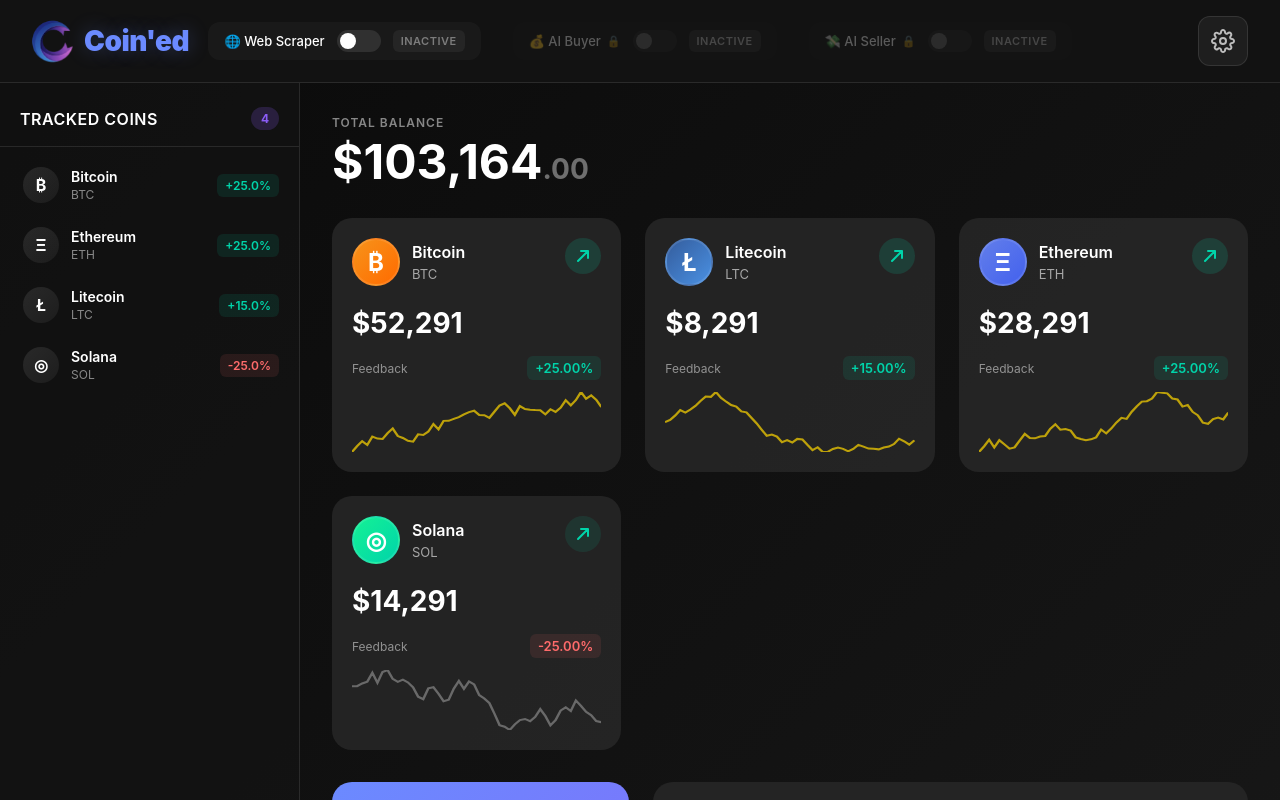
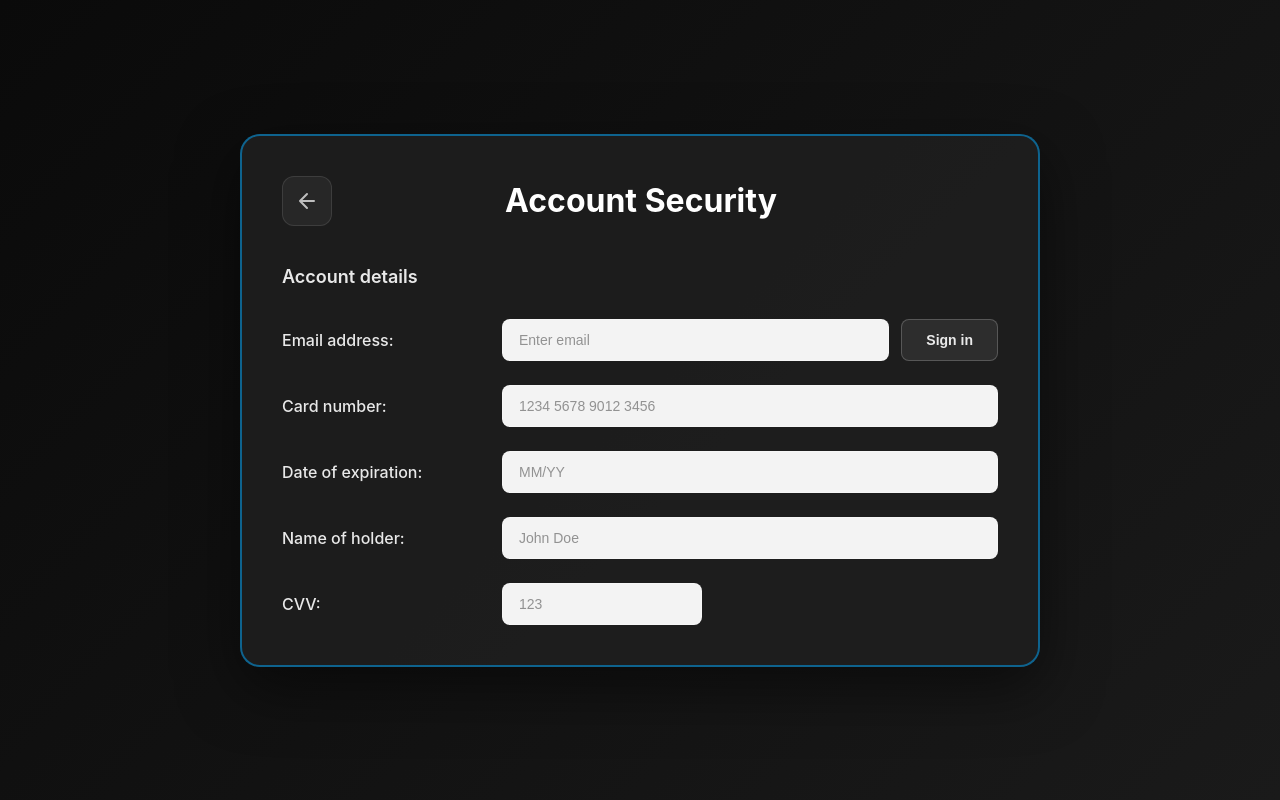
Before and after one commit to Cirbble/codejam2025, an Angular app in the folder coin-ed/: page /settings in a window 1280 px wide. Before the commit this address led to /. Shown: the top 800 px of the page. Built offline with nearby package versions, Linux system fonts and the light colour scheme.

Commit message:
Add settings page with routing and navigation

```diff
--- a/coin-ed/src/app/app.html
+++ b/coin-ed/src/app/app.html
@@ -1,2 +1 @@
-<app-dashboard></app-dashboard>
 <router-outlet />
--- a/coin-ed/src/app/app.routes.ts
+++ b/coin-ed/src/app/app.routes.ts
@@ -1,3 +1,9 @@
 import { Routes } from '@angular/router';
+import { DashboardComponent } from './components/dashboard/dashboard.component';
+import { SettingsComponent } from './components/settings/settings.component';
 
-export const routes: Routes = [];
+export const routes: Routes = [
+  { path: '', component: DashboardComponent },
+  { path: 'settings', component: SettingsComponent },
+  { path: '**', redirectTo: '' }
+];
--- a/coin-ed/src/app/app.ts
+++ b/coin-ed/src/app/app.ts
@@ -1,10 +1,9 @@
 import { Component, signal } from '@angular/core';
 import { RouterOutlet } from '@angular/router';
-import { DashboardComponent } from './components/dashboard/dashboard.component';
 
 @Component({
   selector: 'app-root',
-  imports: [RouterOutlet, DashboardComponent],
+  imports: [RouterOutlet],
   templateUrl: './app.html',
   styleUrl: './app.css'
 })
--- a/coin-ed/src/app/components/dashboard/dashboard.component.ts
+++ b/coin-ed/src/app/components/dashboard/dashboard.component.ts
@@ -1,5 +1,6 @@
 import { Component, inject } from '@angular/core';
 import { CommonModule } from '@angular/common';
+import { Router } from '@angular/router';
 import { DataService } from '../../services/data.service';
 import { DataLoaderService } from '../../services/data-loader.service';
 import { ControlPanelComponent } from '../control-panel/control-panel.component';
@@ -21,6 +22,7 @@
   styleUrls: ['./dashboard.component.css']
 })
 export class DashboardComponent {
+  private router = inject(Router);
   dataService = inject(DataService);
   dataLoader = inject(DataLoaderService);
 
@@ -70,8 +72,6 @@
   }
 
   openSettings(): void {
-    // Placeholder for settings page navigation
-    console.log('Settings clicked - Navigation placeholder');
-    alert('Settings page coming soon!');
+    this.router.navigate(['/settings']);
   }
 }
--- /dev/null
+++ b/coin-ed/src/app/components/settings/settings.component.css
@@ -0,0 +1,222 @@
+.settings-container {
+  min-height: 100vh;
+  background: linear-gradient(135deg, #0a0a0a 0%, #1a1a1a 100%);
+  display: flex;
+  align-items: center;
+  justify-content: center;
+  padding: 40px 20px;
+}
+
+.settings-card {
+  width: 100%;
+  max-width: 800px;
+  background: rgba(30, 30, 30, 0.95);
+  border: 2px solid rgba(0, 170, 255, 0.5);
+  border-radius: 20px;
+  padding: 40px;
+  box-shadow: 0 20px 60px rgba(0, 0, 0, 0.5);
+}
+
+.settings-header {
+  display: flex;
+  align-items: center;
+  justify-content: space-between;
+  margin-bottom: 40px;
+}
+
+.back-btn {
+  background: rgba(255, 255, 255, 0.05);
+  border: 1px solid rgba(255, 255, 255, 0.1);
+  border-radius: 12px;
+  padding: 12px;
+  color: rgba(255, 255, 255, 0.7);
+  cursor: pointer;
+  display: flex;
+  align-items: center;
+  justify-content: center;
+  transition: all 0.3s ease;
+}
+
+.back-btn:hover {
+  background: rgba(255, 255, 255, 0.1);
+  color: #FFD700;
+  border-color: rgba(255, 215, 0, 0.3);
+  transform: translateX(-4px);
+}
+
+.header-spacer {
+  width: 48px;
+  height: 48px;
+}
+
+.settings-title {
+  color: #fff;
+  font-size: 32px;
+  font-weight: 700;
+  margin: 0;
+  text-align: center;
+  flex: 1;
+}
+
+.settings-content {
+  margin-top: 20px;
+}
+
+.section-title {
+  color: rgba(255, 255, 255, 0.9);
+  font-size: 18px;
+  font-weight: 600;
+  margin: 0 0 32px 0;
+}
+
+.account-form {
+  display: flex;
+  flex-direction: column;
+  gap: 24px;
+}
+
+.form-group {
+  display: grid;
+  grid-template-columns: 200px 1fr;
+  align-items: center;
+  gap: 20px;
+}
+
+.cvv-group {
+  grid-template-columns: 200px 200px;
+}
+
+.form-label {
+  color: rgba(255, 255, 255, 0.9);
+  font-size: 16px;
+  font-weight: 500;
+  text-align: left;
+}
+
+.form-input {
+  background: rgba(255, 255, 255, 0.95);
+  border: 1px solid rgba(255, 255, 255, 0.2);
+  border-radius: 8px;
+  padding: 12px 16px;
+  color: #000;
+  font-size: 14px;
+  transition: all 0.3s ease;
+  width: 100%;
+}
+
+.form-input::placeholder {
+  color: rgba(0, 0, 0, 0.4);
+}
+
+.form-input:focus {
+  outline: none;
+  border-color: #00aaff;
+  box-shadow: 0 0 0 3px rgba(0, 170, 255, 0.1);
+}
+
+.form-input:disabled {
+  background: rgba(255, 255, 255, 0.7);
+  cursor: not-allowed;
+}
+
+.cvv-input {
+  max-width: 200px;
+}
+
+.input-with-button {
+  display: flex;
+  align-items: center;
+  gap: 12px;
+}
+
+.input-with-button .form-input {
+  flex: 1;
+}
+
+.sign-in-btn {
+  background: rgba(50, 50, 50, 0.8);
+  border: 1px solid rgba(255, 255, 255, 0.2);
+  border-radius: 8px;
+  padding: 12px 24px;
+  color: rgba(255, 255, 255, 0.9);
+  font-size: 14px;
+  font-weight: 600;
+  cursor: pointer;
+  transition: all 0.3s ease;
+  white-space: nowrap;
+}
+
+.sign-in-btn:hover {
+  background: rgba(0, 212, 170, 0.2);
+  border-color: rgba(0, 212, 170, 0.5);
+  color: #00d4aa;
+}
+
+.signed-in-badge {
+  background: rgba(0, 212, 170, 0.2);
+  border: 1px solid rgba(0, 212, 170, 0.5);
+  border-radius: 8px;
+  padding: 12px 24px;
+  color: #00d4aa;
+  font-size: 14px;
+  font-weight: 600;
+  white-space: nowrap;
+}
+
+/* Responsive Design */
+@media (max-width: 768px) {
+  .settings-card {
+    padding: 24px;
+  }
+
+  .settings-title {
+    font-size: 24px;
+  }
+
+  .form-group {
+    grid-template-columns: 1fr;
+    gap: 8px;
+  }
+
+  .cvv-group {
+    grid-template-columns: 1fr;
+  }
+
+  .form-label {
+    text-align: left;
+  }
+
+  .input-with-button {
+    flex-direction: column;
+    align-items: stretch;
+  }
+
+  .sign-in-btn,
+  .signed-in-badge {
+    width: 100%;
+    text-align: center;
+  }
+}
+
+@media (max-width: 480px) {
+  .settings-container {
+    padding: 20px 10px;
+  }
+
+  .settings-card {
+    padding: 20px;
+  }
+
+  .settings-header {
+    margin-bottom: 24px;
+  }
+
+  .settings-title {
+    font-size: 20px;
+  }
+
+  .back-btn,
+  .sign-out-btn {
+    padding: 10px;
+  }
+}
--- /dev/null
+++ b/coin-ed/src/app/components/settings/settings.component.html
@@ -0,0 +1,91 @@
+<div class="settings-container">
+  <div class="settings-card">
+    <!-- Header with back button -->
+    <div class="settings-header">
+      <button class="back-btn" (click)="goBack()" title="Back to Dashboard">
+        <svg width="24" height="24" viewBox="0 0 24 24" fill="none">
+          <path d="M19 12H5M5 12L12 19M5 12L12 5" stroke="currentColor" stroke-width="2" stroke-linecap="round" stroke-linejoin="round"/>
+        </svg>
+      </button>
+
+      <h1 class="settings-title">Account Security</h1>
+
+      <div class="header-spacer"></div>
+    </div>
+
+    <!-- Account Details Section -->
+    <div class="settings-content">
+      <h2 class="section-title">Account details</h2>
+
+      <form [formGroup]="accountForm" class="account-form">
+        <!-- Email Address -->
+        <div class="form-group">
+          <label class="form-label">Email address:</label>
+          <div class="input-with-button">
+            <input
+              type="email"
+              formControlName="email"
+              class="form-input"
+              placeholder="Enter email"
+              [disabled]="isSignedIn()"
+            >
+            @if (!isSignedIn()) {
+              <button type="button" class="sign-in-btn" (click)="signIn()">
+                Sign in
+              </button>
+            } @else {
+              <span class="signed-in-badge">✓ Signed in</span>
+            }
+          </div>
+        </div>
+
+        <!-- Card Number -->
+        <div class="form-group">
+          <label class="form-label">Card number:</label>
+          <input
+            type="text"
+            formControlName="cardNumber"
+            class="form-input"
+            placeholder="1234 5678 9012 3456"
+            maxlength="16"
+          >
+        </div>
+
+        <!-- Date of Expiration -->
+        <div class="form-group">
+          <label class="form-label">Date of expiration:</label>
+          <input
+            type="text"
+            formControlName="expirationDate"
+            class="form-input"
+            placeholder="MM/YY"
+            maxlength="5"
+          >
+        </div>
+
+        <!-- Name of Holder -->
+        <div class="form-group">
+          <label class="form-label">Name of holder:</label>
+          <input
+            type="text"
+            formControlName="cardHolder"
+            class="form-input"
+            placeholder="John Doe"
+          >
+        </div>
+
+        <!-- CVV -->
+        <div class="form-group cvv-group">
+          <label class="form-label">CVV:</label>
+          <input
+            type="text"
+            formControlName="cvv"
+            class="form-input cvv-input"
+            placeholder="123"
+            maxlength="4"
+          >
+        </div>
+      </form>
+    </div>
+  </div>
+</div>
--- /dev/null
+++ b/coin-ed/src/app/components/settings/settings.component.ts
@@ -0,0 +1,45 @@
+import { Component, signal, inject, ChangeDetectionStrategy } from '@angular/core';
+import { CommonModule } from '@angular/common';
+import { Router } from '@angular/router';
+import { FormBuilder, FormGroup, ReactiveFormsModule, Validators } from '@angular/forms';
+
+@Component({
+  selector: 'app-settings',
+  imports: [CommonModule, ReactiveFormsModule],
+  templateUrl: './settings.component.html',
+  styleUrls: ['./settings.component.css'],
+  changeDetection: ChangeDetectionStrategy.OnPush
+})
+export class SettingsComponent {
+  private router = inject(Router);
+  private fb = inject(FormBuilder);
+
+  accountForm: FormGroup;
+  isSignedIn = signal(false);
+
+  constructor() {
+    this.accountForm = this.fb.group({
+      email: ['', [Validators.required, Validators.email]],
+      cardNumber: ['', [Validators.required, Validators.pattern(/^\d{16}$/)]],
+      expirationDate: ['', [Validators.required, Validators.pattern(/^(0[1-9]|1[0-2])\/\d{2}$/)]],
+      cardHolder: ['', [Validators.required]],
+      cvv: ['', [Validators.required, Validators.pattern(/^\d{3,4}$/)]]
+    });
+  }
+
+  goBack(): void {
+    this.router.navigate(['/']);
+  }
+
+  signIn(): void {
+    if (this.accountForm.valid) {
+      this.isSignedIn.set(true);
+      console.log('Account details saved:', this.accountForm.value);
+    }
+  }
+
+  signOut(): void {
+    this.isSignedIn.set(false);
+    this.accountForm.reset();
+  }
+}
```
Also changed, not shown: 1 other file (tests, documents, lock files or other folders).
